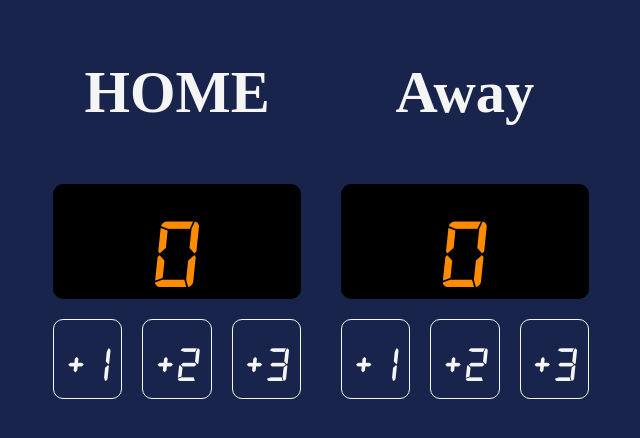
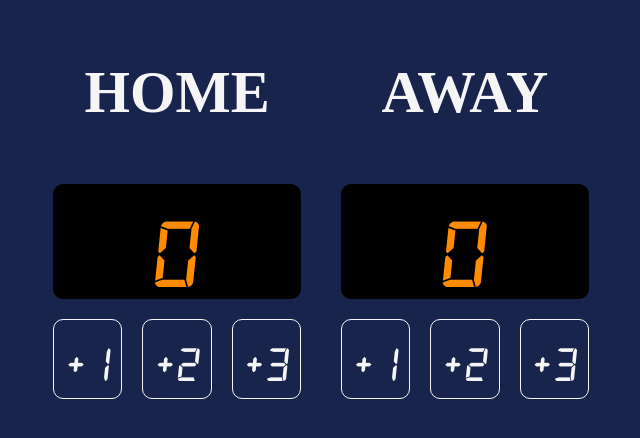
Before and after one commit to jubair477/baseball, a website built with Vite: page index.html in a window 1280 px wide. Shown: the whole page, without its empty margins (319-959 px from the left). Built offline with nearby package versions, Linux system fonts and the light colour scheme.

Commit message:
mistake
in previous change mistakley changed away

```diff
--- a/index.html
+++ b/index.html
@@ -14,8 +14,8 @@
                 </p>
             </div>
             <div class="con2">
-                <h3>Away</h3>
-                <p class="bigger" id="AWAY">0</p>
+                <h3>AWAY</h3>
+                <p class="bigger" id="away">0</p>
                 <p class="digits">
                     <button class="num" id="one" onclick="gOne()">+1</button>
                     <button class="num" id="two" onclick="gTwo()">+2</button>
```
